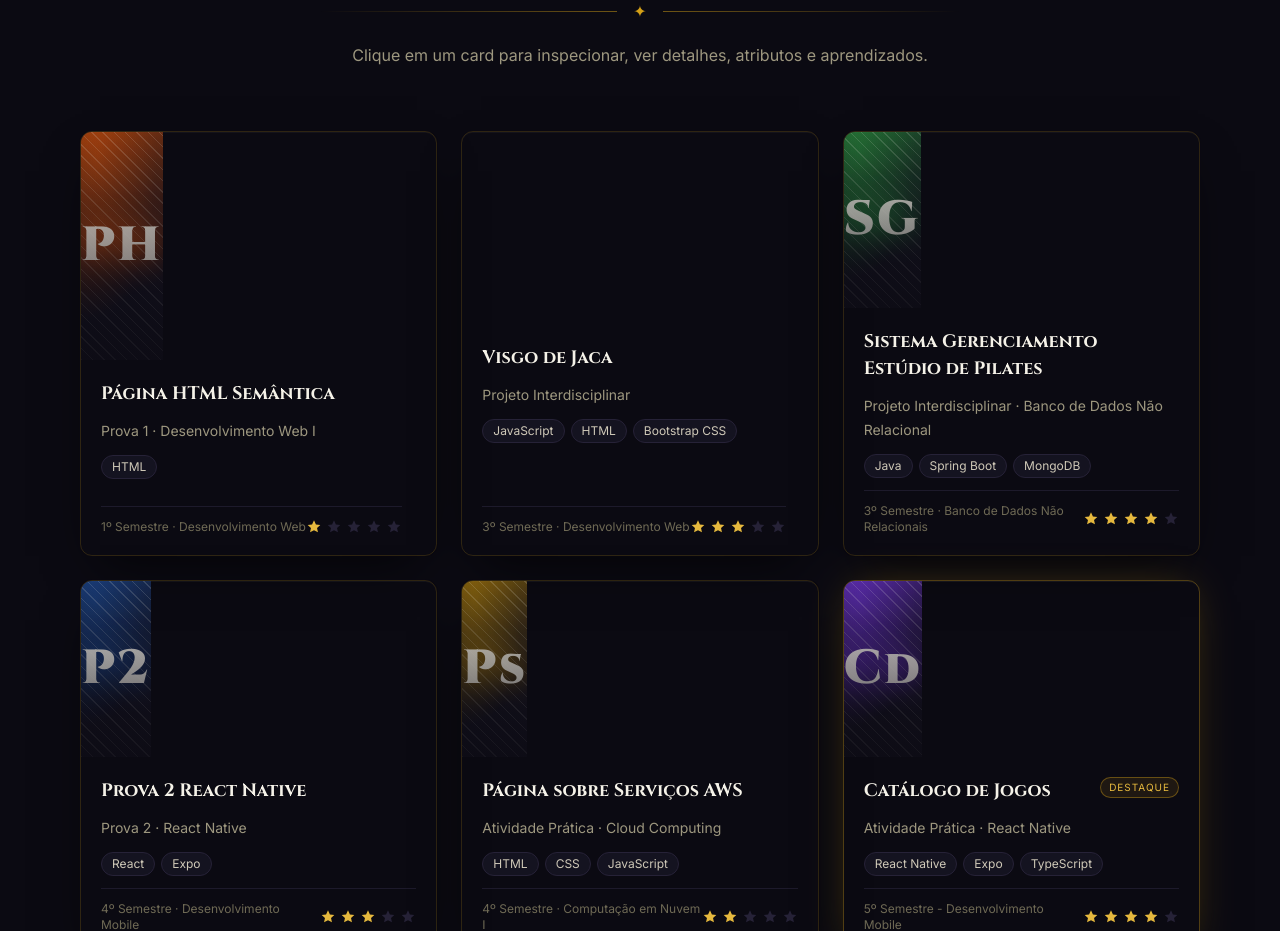
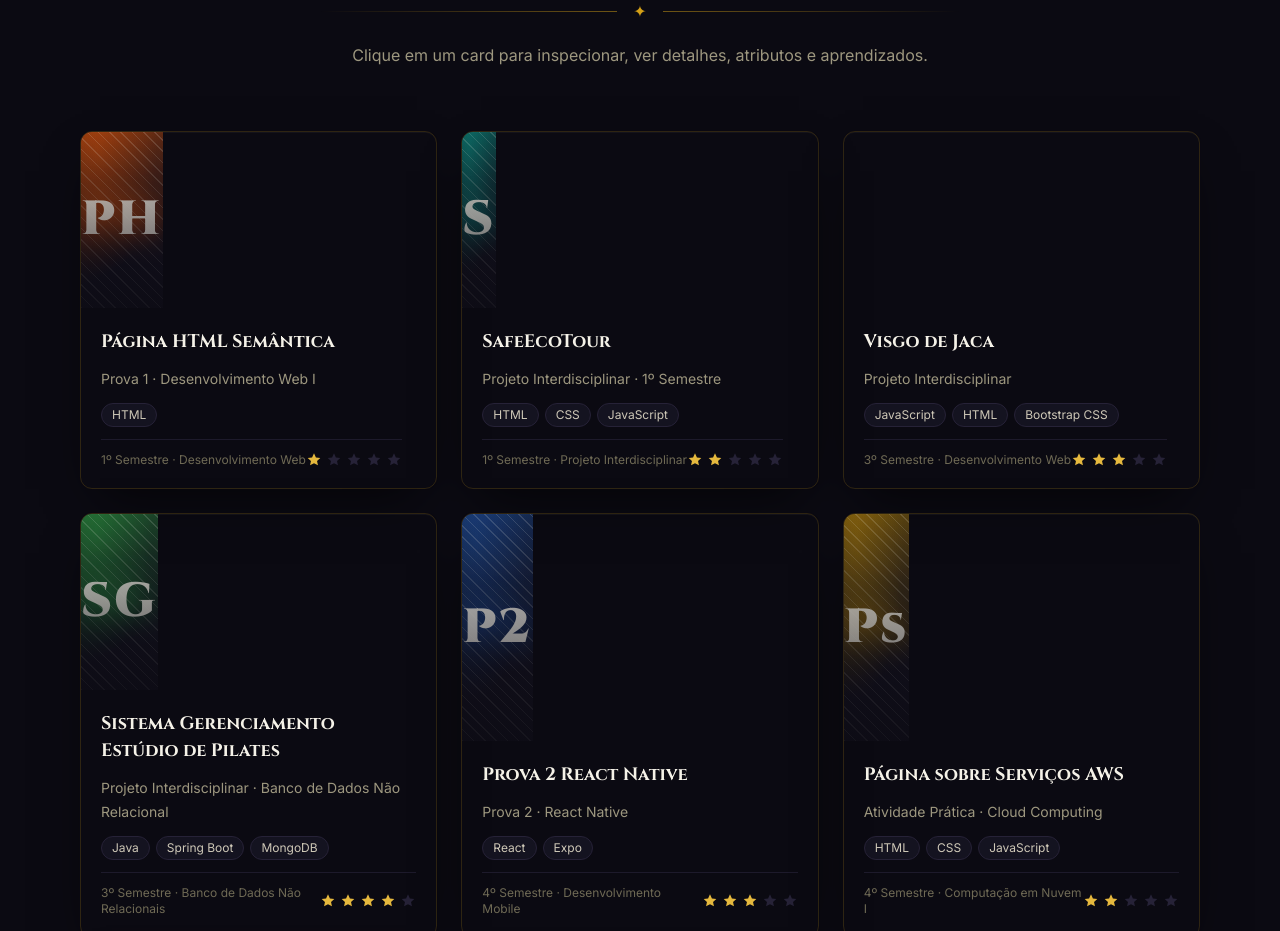
Before and after one commit to Gadelha1/Portfolio, a React (Vite) app: page / in a window 1280 px wide. Shown: the part 2500-3431 px from the top of the page. Built offline with nearby package versions, Linux system fonts and the light colour scheme.

Commit message:
:sparkles: feat: adiciona projeto interdisciplinar SafeEcoTour (1º semestre)

```diff
--- a/src/data/projects.ts
+++ b/src/data/projects.ts
@@ -42,6 +42,32 @@ export const projects: Project[] = [
     aprendizados: [
       "Conceito e boas práticas de HTML semântico;",
       "Estruturação de uma página estática apenas com HTML;",
+    ],
+  },
+  {
+    slug: "safe-eco-tour",
+    titulo: "SafeEcoTour",
+    subtitulo: "Projeto Interdisciplinar · 1º Semestre",
+    descricao:
+      "Projeto Interdisciplinar do 1º semestre, desenvolvido em equipe, com a proposta de construir um site de turismo ecológico apresentando pontos turísticos de natureza. A página é 100% estática, composta por HTML, CSS e JavaScript, com páginas individuais para cada destino que incluem textos, imagens e mapas, além de menus responsivos e carrossel de fotos. Trabalhei no desenvolvimento das páginas com HTML semântico, estilização com Flexbox e interações no DOM com JavaScript. O site possui páginas como Cachoeira do Elefante, Cachoeira do Guaratuba, Mirante Itaguaçu, Rio Jaguareguava, Torre 47, Trilha d'Água e Vale Verde.",
+    stack: ["HTML", "CSS", "JavaScript"],
+    links: {
+      github: "https://github.com/LunaLeao/PI1SemestreSafeEcoTour/tree/Gabriel",
+    },
+    capitulo: "1º Semestre · Projeto Interdisciplinar",
+    dificuldade: 2,
+    destaque: false,
+    accent: "#0d9488",
+    stats: [
+      { label: "HTML", value: 5 },
+      { label: "CSS (Flexbox)", value: 3 },
+      { label: "JavaScript (DOM)", value: 2 },
+    ],
+    aprendizados: [
+      "HTML semântico na estruturação de páginas multi-destino;",
+      "Layouts responsivos com Flexbox;",
+      "Interação com o usuário manipulando o DOM em JavaScript;",
+      "Trabalho em equipe em um repositório compartilhado, com branch própria;",
     ],
   },
   {
```
